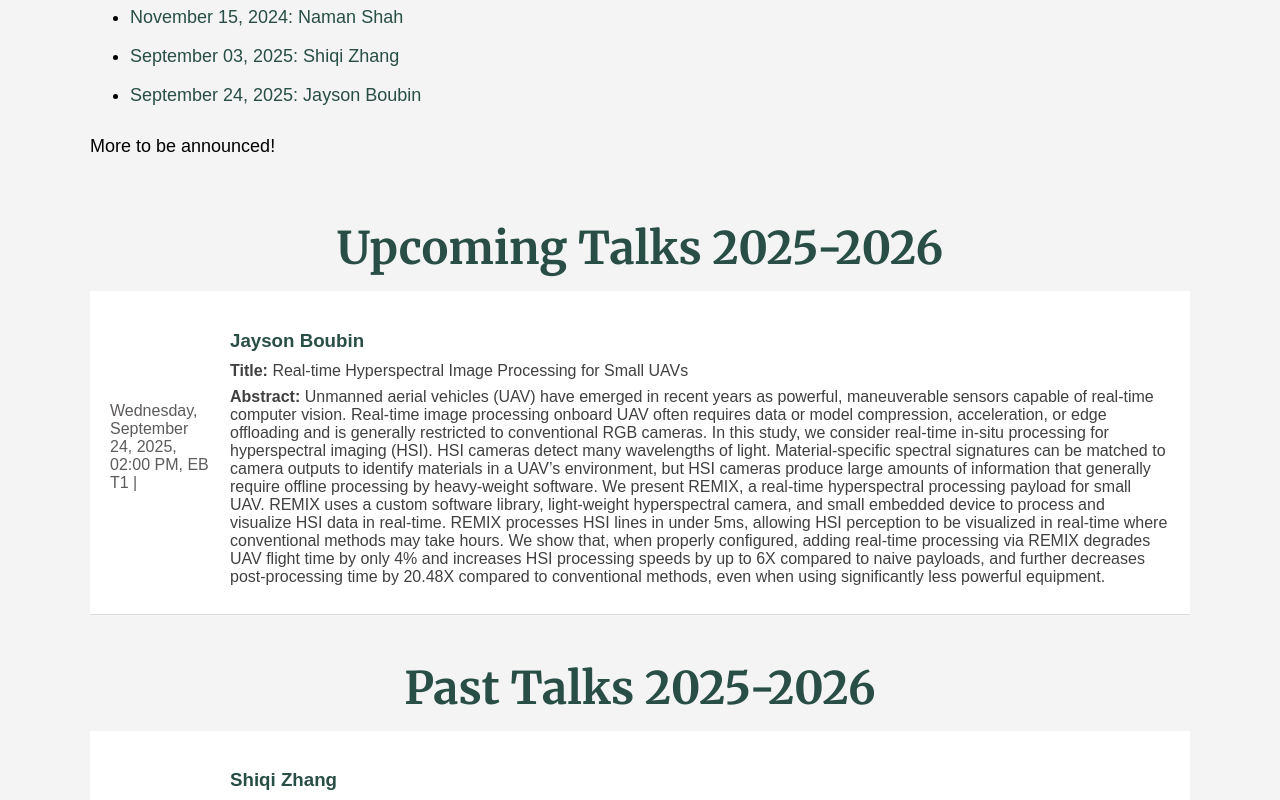
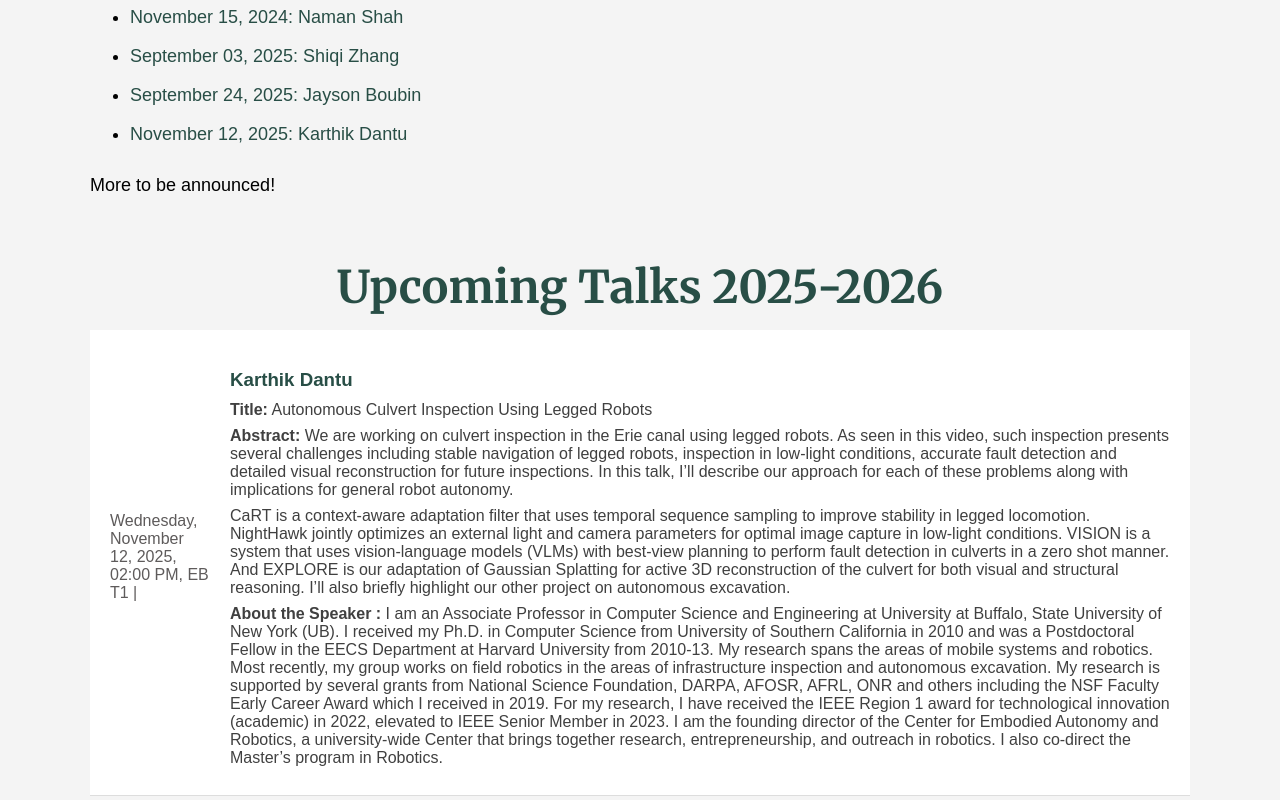
Before and after one commit to bing-robotics/bing-robotics.github.io, a React (Create React App) app: page / in a window 1280 px wide. Shown: the part 800-1600 px from the top of the page. Built offline with nearby package versions, Linux system fonts and the light colour scheme.

Commit message:
updated: updated talk section to 11/12/25

```diff
--- a/src/components/TalksSection.js
+++ b/src/components/TalksSection.js
@@ -69,6 +69,15 @@ function TalksSection() {
             </li>
           </ul>
         </p>
+        <p style={{ fontSize: "18px" }}>
+          <ul>
+            <li>
+              <a href="#Autonomous Culvert Inspection Using Legged Robots">
+                November 12, 2025: Karthik Dantu
+              </a>
+            </li>
+          </ul>
+        </p>
         <p style={{ marginTop: "30px", fontSize: "18px" }}>
           More to be announced!
         </p>
@@ -76,15 +85,24 @@ function TalksSection() {
       <div id="upcoming-talks" className="talks-wrapper">
         <h2>Upcoming Talks 2025-2026</h2>
         <Talk
+          id="Autonomous Culvert Inspection Using Legged Robots"
+          time="Wednesday, November 12, 2025, 02:00 PM, EB T1"
+          speaker="Karthik Dantu"
+          title="Autonomous Culvert Inspection Using Legged Robots"
+          abstract="We are working on culvert inspection in the Erie canal using legged robots. As seen in this video, such inspection presents several challenges including stable navigation of legged robots, inspection in low-light conditions, accurate fault detection and  detailed visual reconstruction for future inspections. In this talk, I’ll describe our approach for each of these problems along with implications for general robot autonomy."
+          abstract1="CaRT is a context-aware adaptation filter that uses temporal sequence sampling to improve stability in legged locomotion. NightHawk jointly optimizes an external light and camera parameters for optimal image capture in low-light conditions. VISION is a system that uses vision-language models (VLMs) with best-view planning to perform fault detection in culverts in a zero shot manner. And EXPLORE is our adaptation of Gaussian Splatting for active 3D reconstruction of the culvert for both visual and structural reasoning.  I’ll also briefly highlight our other project on autonomous excavation."
+          bio="I am an Associate Professor in Computer Science and Engineering at University at Buffalo, State University of New York (UB). I received my Ph.D. in Computer Science from University of Southern California in 2010 and was a Postdoctoral Fellow in the EECS Department at Harvard University from 2010-13. My research spans the areas of mobile systems and robotics. Most recently, my group works on field robotics in the areas of infrastructure inspection and autonomous excavation. My research is supported by several grants from National Science Foundation, DARPA, AFOSR, AFRL, ONR and others including the NSF Faculty Early Career Award which I received in 2019. For my research, I have received the IEEE Region 1 award for technological innovation (academic) in 2022, elevated to IEEE Senior Member in 2023. I am the founding director of the Center for Embodied Autonomy and Robotics, a university-wide Center that brings together research, entrepreneurship, and outreach in robotics. I also co-direct the Master’s program in Robotics."
+        />
+      </div>
+      <div id="past-talks" className="talks-wrapper">
+        <h2>Past Talks 2025-2026</h2>
+        <Talk
           id="Real-time Hyperspectral Image Processing for Small UAVs"
           time="Wednesday, September 24, 2025, 02:00 PM, EB T1"
           speaker="Jayson Boubin"
           title="Real-time Hyperspectral Image Processing for Small UAVs"
           abstract="Unmanned aerial vehicles (UAV) have emerged in recent years as powerful, maneuverable sensors capable of real-time computer vision. Real-time image processing onboard UAV often requires data or model compression, acceleration, or edge offloading and is generally restricted to conventional RGB cameras. In this study, we consider real-time in-situ processing for hyperspectral imaging (HSI). HSI cameras detect many wavelengths of light. Material-specific spectral signatures can be matched to camera outputs to identify materials in a UAV’s environment, but HSI cameras produce large amounts of information that generally require offline processing by heavy-weight software. We present REMIX, a real-time hyperspectral processing payload for small UAV. REMIX uses a custom software library, light-weight hyperspectral camera, and small embedded device to process and visualize HSI data in real-time. REMIX processes HSI lines in under 5ms, allowing HSI perception to be visualized in real-time where conventional methods may take hours. We show that, when properly configured, adding real-time processing via REMIX degrades UAV flight time by only 4% and increases HSI processing speeds by up to 6X compared to naive payloads, and further decreases post-processing time by 20.48X compared to conventional methods, even when using significantly less powerful equipment."
         />
-      </div>
-      <div id="past-talks" className="talks-wrapper">
-        <h2>Past Talks 2025-2026</h2>
         <Talk
           id="Planning with Foundation Models: From Service to Assistive Robotics"
           time="Wednesday, September 03, 2025, 02:00 PM, EB T1"
```
Also changed, not shown: src/App.css (+7 -8 lines), src/components/Talk.js (+40 -10 lines), 9 other files (tests, documents, lock files or other folders).
